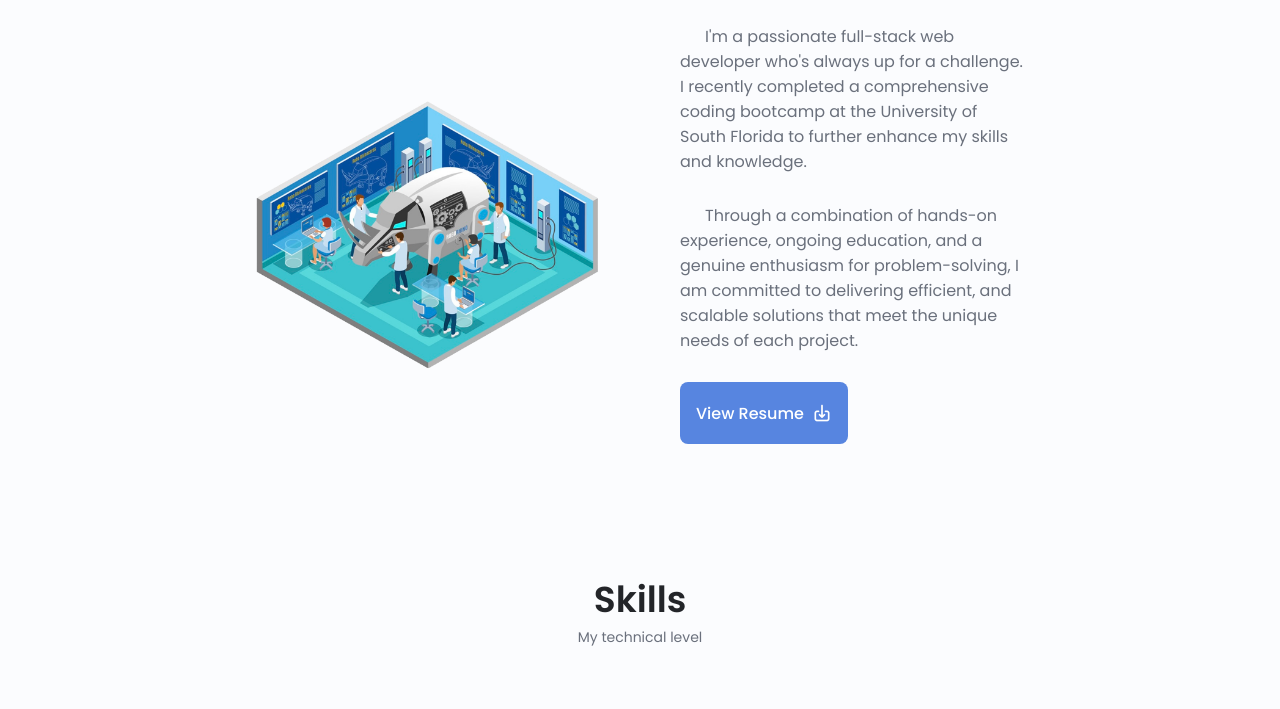
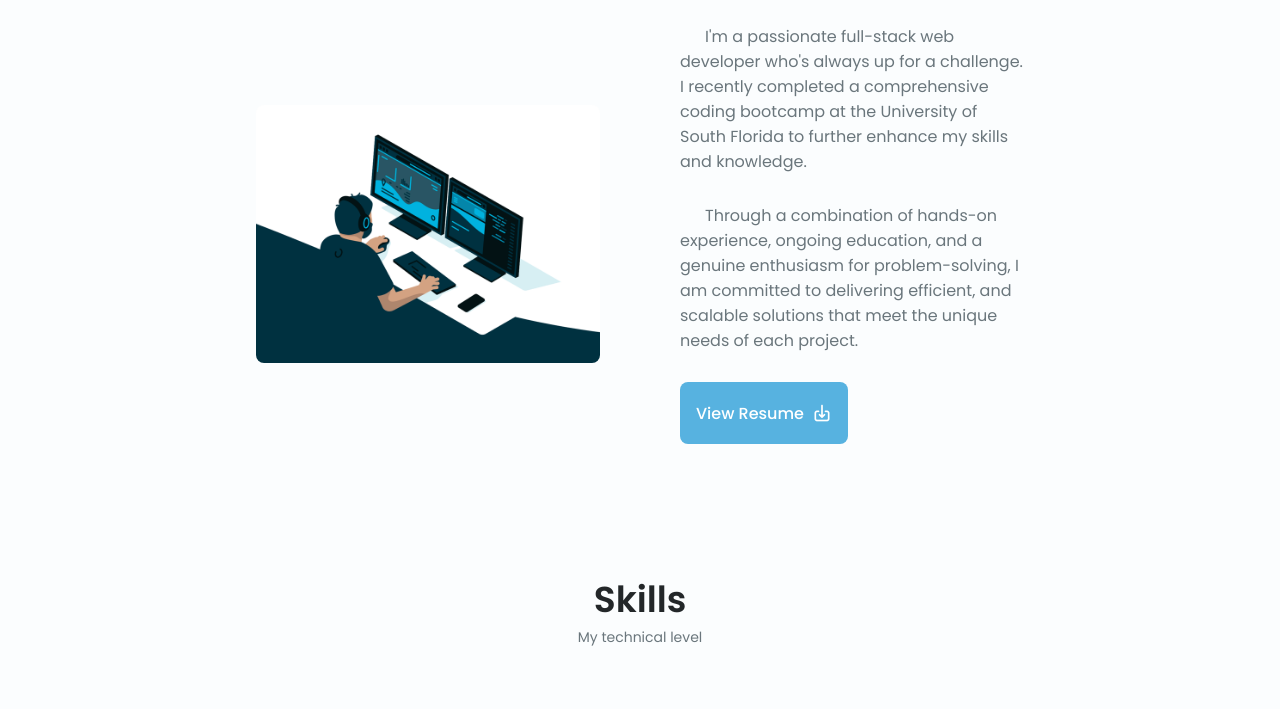
Before and after one commit to MartyKinter/portfolio-website, a website: page index.html in a window 1280 px wide. Shown: the part 962-1671 px from the top of the page. Drawn offline with nearby package versions, Linux system fonts and the light colour scheme.

Commit message:
changed about image and coloring

```diff
--- a/assets/css/styles.css
+++ b/assets/css/styles.css
@@ -7,7 +7,7 @@
 
   /*========== Colors ==========*/
   /* Change favorite color */
-  --hue-color: 220; /*Purple 250 - Green 142 - Blue 230 - Pink 340*/
+  --hue-color: 200; /*Purple 250 - Green 142 - Blue 230 - Pink 340*/
 
   /* HSL color mode */
   --first-color: hsl(var(--hue-color), 69%, 61%);
--- a/index.html
+++ b/index.html
@@ -93,7 +93,7 @@
                 <span class="section__subtitle">My introduction</span>
 
                 <div class="about__container container grid">
-                    <img src="assets/img/about.png" alt="" class="about__img">
+                    <img src="assets/img/about-gif.gif" alt="" class="about__img">
                     <div class="about__data">
                         <p class="about__description">
                             I'm a passionate full-stack web developer who's always up for a challenge.
```
Also changed, not shown: assets/img/about-gif.gif (added).
